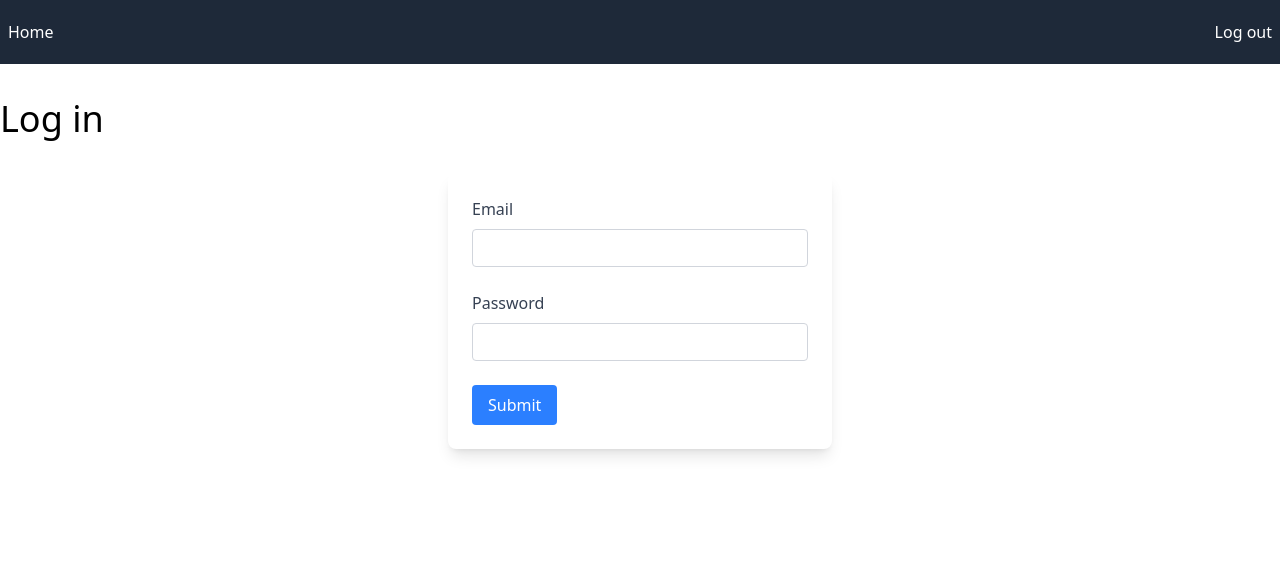
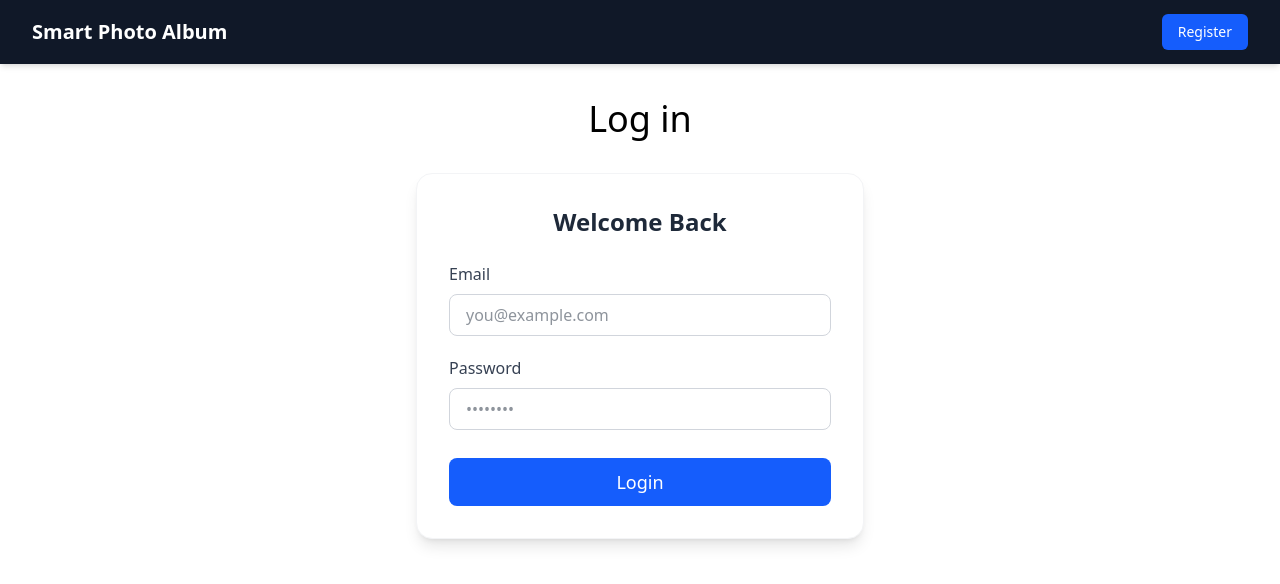
Before and after one commit to Saathik-Basha/smart-album-frontend, a React (Vite) app: page /login in a window 1280 px wide. Shown: the top 584 px of the page. Built offline with nearby package versions, Linux system fonts and the light colour scheme; no server answers.

Commit message:
Features updated

```diff
--- a/src/components/Button/Button.jsx
+++ b/src/components/Button/Button.jsx
@@ -1,17 +1,26 @@
 import classNames from "classnames";
 import React from "react";
 
-export const Button = ({ children, disabled, onClick, light }) => {
+export const Button = ({ children, disabled, onClick, light, className, type = "button" }) => {
   return (
     <button
+      type={type}
       onClick={onClick}
       disabled={disabled}
       className={classNames(
-        "rounded transition duration-200",
+        "rounded transition duration-200 flex items-center justify-center font-medium",
         {
-          "text-white bg-blue-500 hover:bg-blue-700 py-2 px-4": !light,
-          "p-1 text-blue-500 hover:text-blue-700": light,
-        }
+          // Normal variant
+          "text-white bg-blue-500 hover:bg-blue-700 py-2 px-4":
+            !light && !disabled,
+          // Disabled variant (dimmed)
+          "text-white bg-blue-400 cursor-not-allowed py-2 px-4":
+            !light && disabled,
+          // Light variant
+          "p-1 text-blue-500 hover:text-blue-700": light && !disabled,
+          "p-1 text-blue-400 cursor-not-allowed": light && disabled,
+        },
+        className
       )}
     >
       {children}
--- a/src/components/NavBar/NavBar.jsx
+++ b/src/components/NavBar/NavBar.jsx
@@ -1,30 +1,114 @@
 import { useCookies } from "react-cookie";
+import { Link, useLocation, useNavigate } from "react-router-dom";
 
 export const NavBar = () => {
-    const [, , removeCookie] = useCookies([
+  const [cookies, , removeCookie] = useCookies([
     "AccessToken",
     "RefreshToken",
     "userId",
   ]);
+  const navigate = useNavigate();
+  const location = useLocation();
 
-    const logout = () => {
+  // ✅ Helper: remove all auth cookies
+  const clearCookies = () => {
     removeCookie("AccessToken");
     removeCookie("RefreshToken");
     removeCookie("userId");
   };
 
+  // ✅ Logout handler
+  const handleLogout = () => {
+    clearCookies();
+    navigate("/login");
+  };
+
+  // ✅ Register handler (clears cookies first)
+  const handleRegister = () => {
+    clearCookies();
+    navigate("/register");
+  };
+
+  // ✅ Login handler (clears cookies first)
+  const handleLogin = () => {
+    clearCookies();
+    navigate("/login");
+  };
+
+  // Current route info
+  const path = location.pathname;
+  const isLoginPage = path === "/login";
+  const isRegisterPage = path === "/register";
+
   return (
-        <div className="bg-gray-800">
-            <div className="mx-auto px-2 max-w-7xl">
-                <div className="relative flex h-16 items-center justify-between">
-                    <a href="/" className="text-white">
+    <nav className="bg-gray-900 shadow-md">
+      <div className="max-w-7xl mx-auto px-4 sm:px-6 lg:px-8">
+        <div className="flex justify-between h-16 items-center">
+          {/* Left Section - Brand */}
+          <div className="flex items-center space-x-6">
+            <Link
+              to="/"
+              className="text-white font-semibold text-xl hover:text-blue-400 transition cursor-pointer"
+            >
+              Smart Photo Album
+            </Link>
+
+            {!isLoginPage && !isRegisterPage && (
+              <Link
+                to="/"
+                className="text-gray-300 hover:text-white text-sm font-medium transition cursor-pointer"
+              >
                 Home
-                    </a>
-                    <button className="text-white" onClick={logout}>
+              </Link>
+            )}
+          </div>
+
+          {/* Right Section - Actions */}
+          <div className="flex items-center space-x-4">
+            {/* ✅ Show "Login" button on Register page */}
+            {isRegisterPage && (
+              <button
+                onClick={handleLogin}
+                className="bg-green-600 text-white px-4 py-2 rounded-md text-sm font-medium hover:bg-green-700 transition cursor-pointer"
+              >
+                Login
+              </button>
+            )}
+
+            {/* ✅ Show "Register" button on Login page */}
+            {isLoginPage && (
+              <button
+                onClick={handleRegister}
+                className="bg-blue-600 text-white px-4 py-2 rounded-md text-sm font-medium hover:bg-blue-700 transition cursor-pointer"
+              >
+                Register
+              </button>
+            )}
+
+            {/* ✅ Show Logout when logged in and not on login/register pages */}
+            {cookies.AccessToken && !isLoginPage && !isRegisterPage && (
+              <button
+                onClick={handleLogout}
+                className="bg-red-600 text-white px-4 py-2 rounded-md text-sm font-medium hover:bg-red-700 transition cursor-pointer"
+              >
                 Log out
               </button>
+            )}
+
+            {/* ✅ Show Register (if not logged in and not on login/register) */}
+            {!cookies.AccessToken &&
+              !isLoginPage &&
+              !isRegisterPage && (
+                <button
+                  onClick={handleRegister}
+                  className="bg-blue-600 text-white px-4 py-2 rounded-md text-sm font-medium hover:bg-blue-700 transition cursor-pointer"
+                >
+                  Register
+                </button>
+              )}
           </div>
         </div>
       </div>
+    </nav>
   );
 };
--- a/src/components/UserForm/UserForm.jsx
+++ b/src/components/UserForm/UserForm.jsx
@@ -1,7 +1,7 @@
 import { useForm } from "react-hook-form";
 import { Button } from "../Button/Button";
 
-export const UserForm = ({ onSubmit ,setError,error}) => {
+export const UserForm = ({ onSubmit, setError, error, isLoading, formType }) => {
   const {
     register,
     handleSubmit,
@@ -9,69 +9,83 @@ export const UserForm = ({ onSubmit ,setError,error}) => {
   } = useForm();
 
   return (
-        <div className="block p-6 rounded-lg shadow-lg bg-white max-w-sm mx-auto">
-            <form onSubmit={handleSubmit(onSubmit)}>
+    <div className="max-w-md mx-auto bg-white rounded-2xl shadow-lg p-8 border border-gray-100">
+      {/* Dynamic Heading */}
+      <h2 className="text-2xl font-semibold text-center text-gray-800 mb-6">
+        {isLoading
+          ? "Please wait..."
+          : formType === "register"
+          ? "Welcome"
+          : "Welcome Back"}
+      </h2>
+
+      <form onSubmit={handleSubmit(onSubmit)} className="space-y-5">
         {/* Email Field */}
-                <div className="form-group mb-6">
-                    <label className="form-label inline-block mb-2 text-gray-700">
-                        Email
-                    </label>
+        <div className="flex flex-col">
+          <label className="text-gray-700 font-medium mb-2">Email</label>
           <input
             {...register("email", {
               required: true,
               onChange: () => setError?.(null),
             })}
-                        className="form-control
-                            block
-                            w-full
-                            px-3
-                            py-1.5
-                            text-base
-                            font-normal
-                            text-gray-700
-                            bg-white bg-clip-padding
-                            border border-solid border-gray-300
-                            rounded
-                            transition
-                            ease-in-out
-                            m-0
-                            focus:text-gray-700 focus:bg-white focus:border-blue-600 focus:outline-none"
+            type="email"
+            placeholder="you@example.com"
+            className={`border rounded-lg px-4 py-2 text-gray-800 focus:outline-none focus:ring-2 focus:ring-blue-500 transition ${
+              errors.email ? "border-red-500" : "border-gray-300"
+            }`}
           />
-                    {errors.email && <span className="text-red-600">This field is required</span>}
+          {errors.email && (
+            <span className="text-red-500 text-sm mt-1">
+              Email is required
+            </span>
+          )}
         </div>
 
         {/* Password Field */}
-                <div className="form-group mb-6">
-                    <label className="form-label inline-block mb-2 text-gray-700">
-                        Password
-                    </label>
+        <div className="flex flex-col">
+          <label className="text-gray-700 font-medium mb-2">Password</label>
           <input
             type="password"
             {...register("password", {
               required: true,
               onChange: () => setError?.(null),
             })}
-                        className="form-control
-                            block
-                            w-full
-                            px-3
-                            py-1.5
-                            text-base
-                            font-normal
-                            text-gray-700
-                            bg-white bg-clip-padding
-                            border border-solid border-gray-300
-                            rounded
-                            transition
-                            ease-in-out
-                            m-0
-                            focus:text-gray-700 focus:bg-white focus:border-blue-600 focus:outline-none"
+            placeholder="••••••••"
+            className={`border rounded-lg px-4 py-2 text-gray-800 focus:outline-none focus:ring-2 focus:ring-blue-500 transition ${
+              errors.password ? "border-red-500" : "border-gray-300"
+            }`}
           />
-                    {errors.password && <span className="text-red-600">This field is required</span>}
-                    {error && <span>{error}</span>}
+          {errors.password && (
+            <span className="text-red-500 text-sm mt-1">
+              Password is required
+            </span>
+          )}
+          {error && (
+            <span className="text-red-600 text-sm mt-1 font-medium">
+              {error}
+            </span>
+          )}
         </div>
 
-                <Button type="submit">Submit</Button>
+        {/* Submit Button */}
+        <div className="pt-2">
+          <Button
+            type="submit"
+            disabled={isLoading}
+            className="w-full py-2.5 flex justify-center items-center text-lg font-medium rounded-lg bg-blue-600 text-white hover:bg-blue-700 transition disabled:opacity-70 disabled:cursor-not-allowed"
+          >
+            {isLoading ? (
+              <>
+                <div className="animate-spin h-5 w-5 border-2 border-white border-t-transparent rounded-full mr-2"></div>
+                {formType === "register" ? "Registering..." : "Logging in..."}
+              </>
+            ) : formType === "register" ? (
+              "Register"
+            ) : (
+              "Login"
+            )}
+          </Button>
+        </div>
       </form>
     </div>
   );
--- a/src/pages/Login/Login.jsx
+++ b/src/pages/Login/Login.jsx
@@ -16,7 +16,7 @@ export const Login = () => {
   const navigate = useNavigate();
 
   const login = useMutation({
-    mutationFn: loginUser, // ✅ v5 syntax
+    mutationFn: loginUser,
     onSuccess: async (res) => {
       console.log("Login successful:", res);
 
@@ -26,15 +26,12 @@ export const Login = () => {
 
           const { AccessToken, ExpiresIn, RefreshToken, sub } = data;
 
-          // ✅ v5 syntax for invalidating queries
           queryClient.invalidateQueries({ queryKey: ["photos"] });
 
-          // ✅ Set cookies
           setCookie("AccessToken", AccessToken, { maxAge: ExpiresIn });
           setCookie("RefreshToken", RefreshToken, { maxAge: ExpiresIn });
           setCookie("userId", sub, { maxAge: ExpiresIn });
 
-          // ✅ Redirect after successful login
           navigate("/");
         } else {
           setError("Email or password is incorrect");
@@ -63,9 +60,17 @@ export const Login = () => {
   };
 
   return (
-    <div>
-      <h1 className="text-4xl leading-tight mb-4 pb-4">Log in</h1>
-      <UserForm onSubmit={onSubmit} error={error} setError={setError} />
+    <div className="max-w-md mx-auto">
+      <h1 className="text-4xl leading-tight mb-6 pb-2 text-center">Log in</h1>
+
+      {/* Pass loading + error states to form */}
+      <UserForm
+        onSubmit={onSubmit}
+        error={error}
+        setError={setError}
+        isLoading={login.isPending} // ✅ add this prop
+        formType="login" // ✅ Add this
+      />
     </div>
   );
 };
--- a/src/pages/Register/Register.jsx
+++ b/src/pages/Register/Register.jsx
@@ -20,8 +20,12 @@ export const Register = () => {
 
   return (
     <div>
-            <h1 className="text-4xl leading-tight mb-4 pb-4">Register</h1>
-            <UserForm onSubmit={onSubmit} />
+      <h1 className="text-4xl leading-tight mb-4 pb-4 text-center">Register</h1>
+      <UserForm
+        onSubmit={onSubmit}
+        isLoading={register.isPending}
+        formType="register" // ✅ Add this
+      />
     </div>
   );
 };
```
Lines whose indentation alone changed are shown as unchanged.
